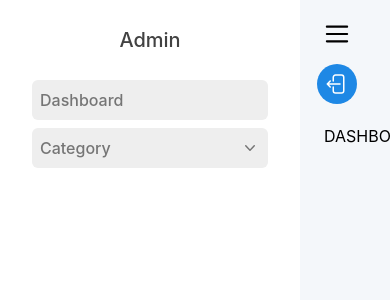
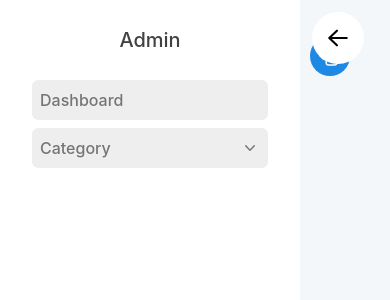
Before and after one commit to ZyX-N/Dropship-Admin, a React (Create React App) app: page /admin/dashboard in a window 390 px wide. Shown: the top 300 px of the page. Built offline with nearby package versions, Linux system fonts and the light colour scheme.

Commit message:
context implemented

```diff
--- a/src/Components/navbar/Navbar.jsx
+++ b/src/Components/navbar/Navbar.jsx
@@ -1,18 +1,32 @@
-import { Bars3Icon } from '@heroicons/react/20/solid';
-import React from 'react';
-import LogoutIcon from '../icons/Logout';
+import { Bars3Icon } from "@heroicons/react/20/solid";
+import React from "react";
+import LogoutIcon from "../icons/Logout";
+import { useNavigate } from "react-router-dom";
 
-const Navbar = () => {
+const Navbar = ({ sidebarOpen, setSidebarOpen }) => {
+
+  const navigate = useNavigate();
+
+  const logoutHandler = () =>{
+    navigate("/auth");
+  }
+
   return (
-        <nav class="body-font bg-transparent w-full">
-            <div class="w-full mx-auto flex justify-between pr-4 py-1 flex-col md:flex-row items-center">
-                <button type="button" className="hover:scale-105 transition-all duration-300 cursor-pointer text-2xl font-semibold"><Bars3Icon className='size-7' /> </button>
-                <button class="flex items-center bg-blue-600 border-0 p-2 rounded-full focus:outline-none hover:bg-bue-700 hover:scale-105 transition-all duration-300 text-white mt-4 md:mt-0">
+    <nav className="body-font bg-transparent w-full">
+      <div className="w-full mx-auto flex justify-between pr-4 py-1 items-center">
+        <button
+          type="button"
+          className="cursor-pointer"
+          onClick={() => setSidebarOpen(!sidebarOpen)}
+        >
+          <Bars3Icon className="size-6" />
+        </button>
+        <button className="flex items-center bg-blue-600 border-0 p-2 rounded-full focus:outline-none hover:bg-bue-700 hover:scale-105 transition-all duration-300 text-white mt-4 md:mt-0" onClick={logoutHandler}>
           <LogoutIcon />
         </button>
       </div>
     </nav>
   );
-}
+};
 
 export default Navbar;
--- /dev/null
+++ b/src/context/contextProvider.jsx
@@ -0,0 +1,14 @@
+import React, { useState } from "react";
+import ProContext from "./createContext";
+
+const ContextProvider = ({ children }) => {
+  const [sidebarOpen, setSidebarOpen] = useState(true);
+
+  const contextValues = { sidebarOpen, setSidebarOpen };
+
+  return (
+    <ProContext.Provider value={contextValues}>{children}</ProContext.Provider>
+  );
+};
+
+export default ContextProvider;
--- /dev/null
+++ b/src/context/createContext.jsx
@@ -0,0 +1,5 @@
+import { createContext } from "react";
+
+const ProContext = createContext(null);
+
+export default ProContext;
--- a/src/index.js
+++ b/src/index.js
@@ -1,13 +1,16 @@
 import React from "react";
 import ReactDOM from "react-dom/client";
 import App from "./App";
-import './index.css';
+import "./index.css";
 import { BrowserRouter } from "react-router-dom";
+import ContextProvider from "./context/contextProvider";
 
 ReactDOM.createRoot(document.getElementById("root")).render(
   <React.StrictMode>
-    <BrowserRouter>
-      <App />
-    </BrowserRouter>
+    <ContextProvider>
+      <BrowserRouter>
+        <App />
+      </BrowserRouter>
+    </ContextProvider>
   </React.StrictMode>
 );
--- a/src/layouts/admin.jsx
+++ b/src/layouts/admin.jsx
@@ -1,12 +1,16 @@
-import React from 'react';
-import routes from '../routes';
-import { Link, Route, Routes } from 'react-router-dom';
-import { ChevronDownIcon } from '@heroicons/react/20/solid';
-import Navbar from '../Components/navbar/Navbar';
+import React, { useContext } from "react";
+import routes from "../routes";
+import { Link, Route, Routes } from "react-router-dom";
+import {
+  ArrowLeftIcon,
+  ChevronDownIcon,
+} from "@heroicons/react/20/solid";
+import Navbar from "../Components/navbar/Navbar";
 import { TbPoint } from "react-icons/tb";
+import ProContext from "../context/createContext";
 
 const Admin = () => {
-
+  const { sidebarOpen, setSidebarOpen } = useContext(ProContext);
   // console.log(routes);
   // const path = window.location.pathname;
   // console.log(path.split("/"));
@@ -16,110 +20,143 @@ const Admin = () => {
     let ul = btn.nextSibling;
     let classList = ul.classList;
 
-    if (classList.contains('hidden')) {
-      ul.classList.remove('hidden');
-      ul.classList.add('flex');
-      btn.lastChild.classList.add('rotate-180');
-      btn.lastChild.classList.remove('rotate-0');
+    if (classList.contains("hidden")) {
+      ul.classList.remove("hidden");
+      ul.classList.add("flex");
+      btn.lastChild.classList.add("rotate-180");
+      btn.lastChild.classList.remove("rotate-0");
     } else {
-      ul.classList.add('hidden');
-      ul.classList.remove('flex');
-      btn.lastChild.classList.add('rotate-0');
-      btn.lastChild.classList.remove('rotate-180');
+      ul.classList.add("hidden");
+      ul.classList.remove("flex");
+      btn.lastChild.classList.add("rotate-0");
+      btn.lastChild.classList.remove("rotate-180");
     }
-  }
+  };
 
   return (
-    <main className='h-screen flex justify-between'>
-
+    <main className="h-screen flex justify-between relative">
       {/* SIDEBAR */}
-      <div className='w-[300px] bg-white flex flex-col'>
-        <div className='w-full h-[80px] flex items-center justify-center '>
-          <h1 className='text-xl font-medium text-gray-800'>Admin</h1>
+      <div
+        className={`${
+          sidebarOpen ? "left-0" : "-left-[300px]"
+        } absolute top-0 bg-white w-[300px] flex flex-col transition-all duration-500 z-20`}
+      >
+        <div className="w-full h-[80px] flex items-center justify-center relative">
+          <h1 className="text-xl font-medium text-gray-800">Admin</h1>
+          {sidebarOpen && (
+            <button
+              type="button"
+              className="absolute -right-16 top-3 hover:bg-gray-200 bg-white p-3 rounded-full lg:hidden"
+              onClick={() => setSidebarOpen(false)}
+            >
+              <ArrowLeftIcon className="size-7" />
+            </button>
+          )}
         </div>
 
-        <div className='px-2 pb-2 w-full h-[calc(100vh-80px)]'>
-
-          {routes?.map(({ layout, pages }) => layout === 'admin' && (
-            <ul className="flex flex-col gap-2 px-6 size-full overflow-y-auto" key={layout}>
+        <div className="px-2 pb-2 w-full h-[calc(100vh-80px)]">
+          {routes?.map(
+            ({ layout, pages }) =>
+              layout === "admin" && (
+                <ul
+                  className="flex flex-col gap-2 px-6 size-full overflow-y-auto"
+                  key={layout}
+                >
                   {pages.map(({ name, path, subPages }) => (
-                <li className='w-full rounded-sm' key={name}>
-                  {subPages && subPages.length > 0 ?
+                    <li className="w-full rounded-sm" key={name}>
+                      {subPages && subPages.length > 0 ? (
                         <>
-                      <button type="button" className='bg-gray-200 hover:bg-blue-500 w-full rounded-md p-2 hover:text-gray-900 text-md text-gray-600 font-medium flex justify-between items-center' onClick={(e) => openAccordion(e)}>
-                        <span className='capitalize'>
-                          {name}
-                        </span>
-                        <ChevronDownIcon className='size-5 rotate-0' />
+                          <button
+                            type="button"
+                            className="bg-gray-200 hover:bg-blue-500 w-full rounded-md p-2 hover:text-white text-md text-gray-600 font-medium flex justify-between items-center"
+                            onClick={(e) => openAccordion(e)}
+                          >
+                            <span className="capitalize">{name}</span>
+                            <ChevronDownIcon className="size-5 rotate-0" />
                           </button>
-                      <ul className='flex-col gap-1 mt-2 px-2 hidden'>
-                        {
-                          subPages.map((item) => (
-                            <li className='rounded-sm py-1 px-4' key={item.name}>
-                              <Link className='text-gray-600 flex gap-2 items-center' to={`/${layout}${item.path}`}
+                          <ul className="flex-col gap-1 mt-2 px-2 hidden">
+                            {subPages.map((item) => (
+                              <li
+                                className="rounded-sm py-1 px-4"
+                                key={item.name}
+                              >
+                                <Link
+                                  className="text-gray-600 flex gap-2 items-center"
+                                  to={`/${layout}${item.path}`}
                                   onMouseEnter={(e) => {
-                                  e.currentTarget.firstChild.setAttribute('fill', '#1e88e5');
-                                  e.currentTarget.firstChild.setAttribute('stroke', '#1e88e5');
+                                    e.currentTarget.firstChild.setAttribute(
+                                      "fill",
+                                      "#1e88e5"
+                                    );
+                                    e.currentTarget.firstChild.setAttribute(
+                                      "stroke",
+                                      "#1e88e5"
+                                    );
                                   }}
                                   onMouseLeave={(e) => {
-                                  e.currentTarget.firstChild.setAttribute('fill', 'white');
-                                  e.currentTarget.firstChild.setAttribute('stroke', 'black');
+                                    e.currentTarget.firstChild.setAttribute(
+                                      "fill",
+                                      "white"
+                                    );
+                                    e.currentTarget.firstChild.setAttribute(
+                                      "stroke",
+                                      "black"
+                                    );
                                   }}
                                 >
-                                <TbPoint fill='white' stroke='black' />
+                                  <TbPoint fill="white" stroke="black" />
                                   {item.name}
                                 </Link>
                               </li>
-                          ))
-                        }
+                            ))}
                           </ul>
                         </>
-                    :
-                    <Link to={`/${layout}${path}`} className='bg-gray-200 hover:bg-blue-500 w-full hover:text-gray-900 rounded-md p-2 text-md text-gray-600 font-medium flex justify-between'>
-                      <span className='capitalize'>
-                        {name}
-                      </span>
+                      ) : (
+                        <Link
+                          to={`/${layout}${path}`}
+                          className="bg-gray-200 hover:bg-blue-500 w-full hover:text-white rounded-md p-2 text-md text-gray-600 font-medium flex justify-between"
+                        >
+                          <span className="capitalize">{name}</span>
                         </Link>
-                  }
+                      )}
                     </li>
                   ))}
                 </ul>
-          ))}
-
+              )
+          )}
         </div>
-
       </div>
 
       {/* MAIN SCREEN */}
-      <div className='w-[calc(100%-300px)] bg-[#f4f7fa] px-6 pt-4 flex flex-col gap-4 relative overflow-y-auto h-screen'>
-
+      <div
+        className={`${
+          sidebarOpen ? "lg:w-[calc(100%-300px)]" : "lg:w-full"
+        } bg-[#f4f7fa] w-full px-6 pt-4 flex flex-col gap-4 relative overflow-y-auto h-screen transition-all duration-500 ml-auto`}
+      >
         <div className="rounded-lg w-full">
-          <Navbar />
+          <Navbar sidebarOpen={sidebarOpen} setSidebarOpen={setSidebarOpen} />
         </div>
 
-        <div className=''>
+        <div className="">
           <Routes>
             {routes?.map(
               ({ layout, pages }) =>
                 layout === "admin" &&
                 pages?.map(({ path, element, subPages }) => {
-                  return (
-                    subPages && subPages.length > 0 ?
+                  return subPages && subPages.length > 0 ? (
                     subPages.map((item) => (
                       <Route exact path={item.path} element={item.element} />
                     ))
-                      :
+                  ) : (
                     <Route exact path={path} element={element} />
-                  )
-                }
-                )
+                  );
+                })
             )}
           </Routes>
         </div>
       </div>
-
     </main>
   );
-}
+};
 
 export default Admin;
--- a/src/routes.jsx
+++ b/src/routes.jsx
@@ -1,9 +1,9 @@
 import Dashboard from "./pages/admin/dashboard";
 import Category from "./pages/admin/category";
 
-const icon = {
-  className: "w-5 h-5 text-inherit",
-};
+// const icon = {
+//   className: "w-5 h-5 text-inherit",
+// };
 
 const routes = [
   {
```
Also changed, not shown: src/Components/icons/Logout.jsx (+17 -6 lines). Lines whose indentation alone changed are shown as unchanged.
